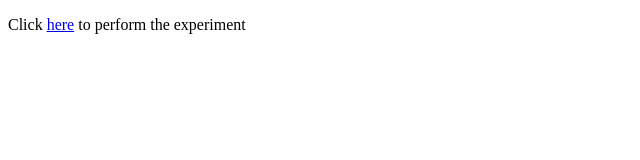
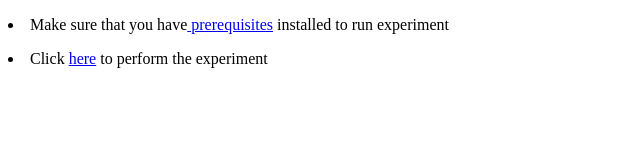
Before and after one commit to virtual-labs/exp-waals-forces-iiith, a plain HTML site: page experiment/simulation/index.html in a window 1280 px wide. Shown: the whole page, without its empty margins (0-640 px from the left). Drawn offline with Linux system fonts and the light colour scheme.

Commit message:
added prerequisite

```diff
--- a/experiment/simulation/index.html
+++ b/experiment/simulation/index.html
@@ -6,9 +6,8 @@
 </head>
 <body>
 		<!-- Your code goes here-->
-
-	<p>Click <a href="Electrostatic.html">here</a> to perform the experiment
-</p>
+	<p><li>Make sure that you have<a href="../Introduction.html"> prerequisites</a> installed to run experiment</li> </p>
+	<p><li>Click <a href="Electrostatic.html">here</a> to perform the experiment</li></p>
 
 	<!-- Add JS at the bottom of HTML file -->
         <script src="./js/main.js"></script>
```
